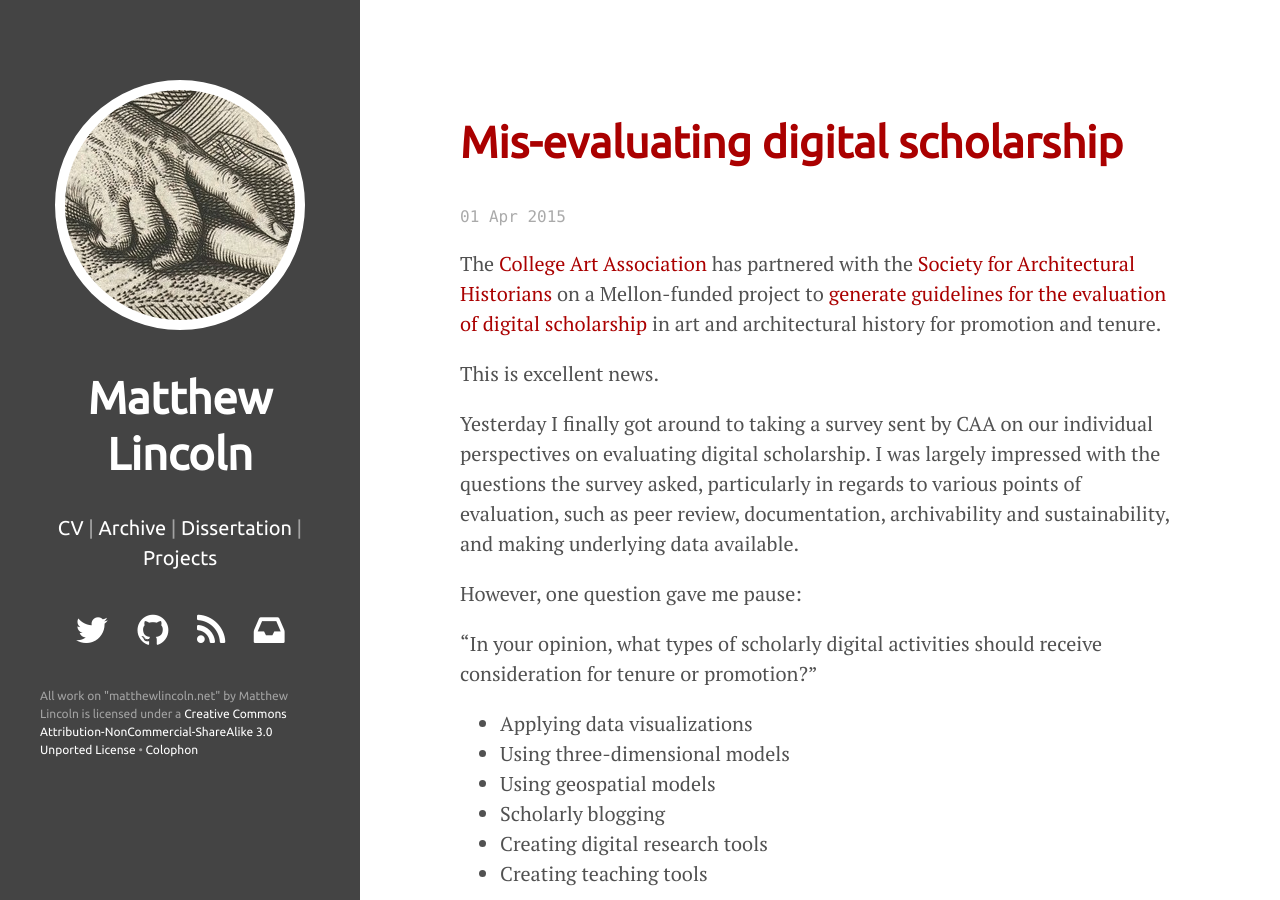
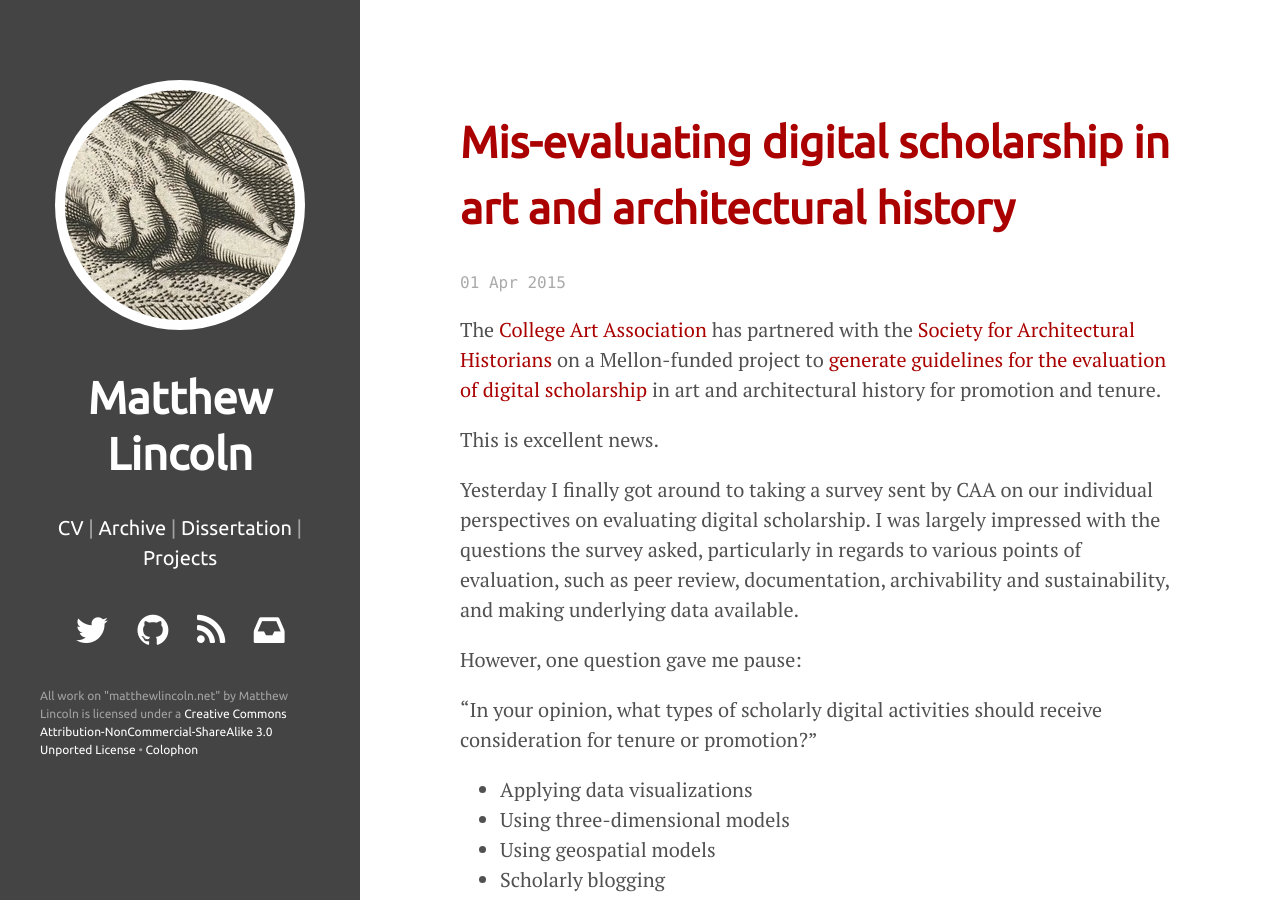
Before and after one commit to mdlincoln/mdlincoln.github.io, a Jekyll site: the page built from _posts/2015-04-01-art-historians-struggle-with-digital-scholarship.md, in a window 1280 px wide and 900 px high. Built offline with Jekyll 4.4.1, drawn with Linux system fonts in a browser that asks for light colours; nearby versions of some CDN libraries; comment, search, counter and statistics services are not loaded.

Commit message:
Detailed title

```diff
--- a/_posts/2015-04-01-art-historians-struggle-with-digital-scholarship.md
+++ b/_posts/2015-04-01-art-historians-struggle-with-digital-scholarship.md
@@ -1,7 +1,7 @@
 ---
 layout: post
 comments: true
-title: "Mis-evaluating digital scholarship"
+title: "Mis-evaluating digital scholarship in art and architectural history"
 date: 2015-04-01 13:39:36.631181
 tags:
 - Art History
```
